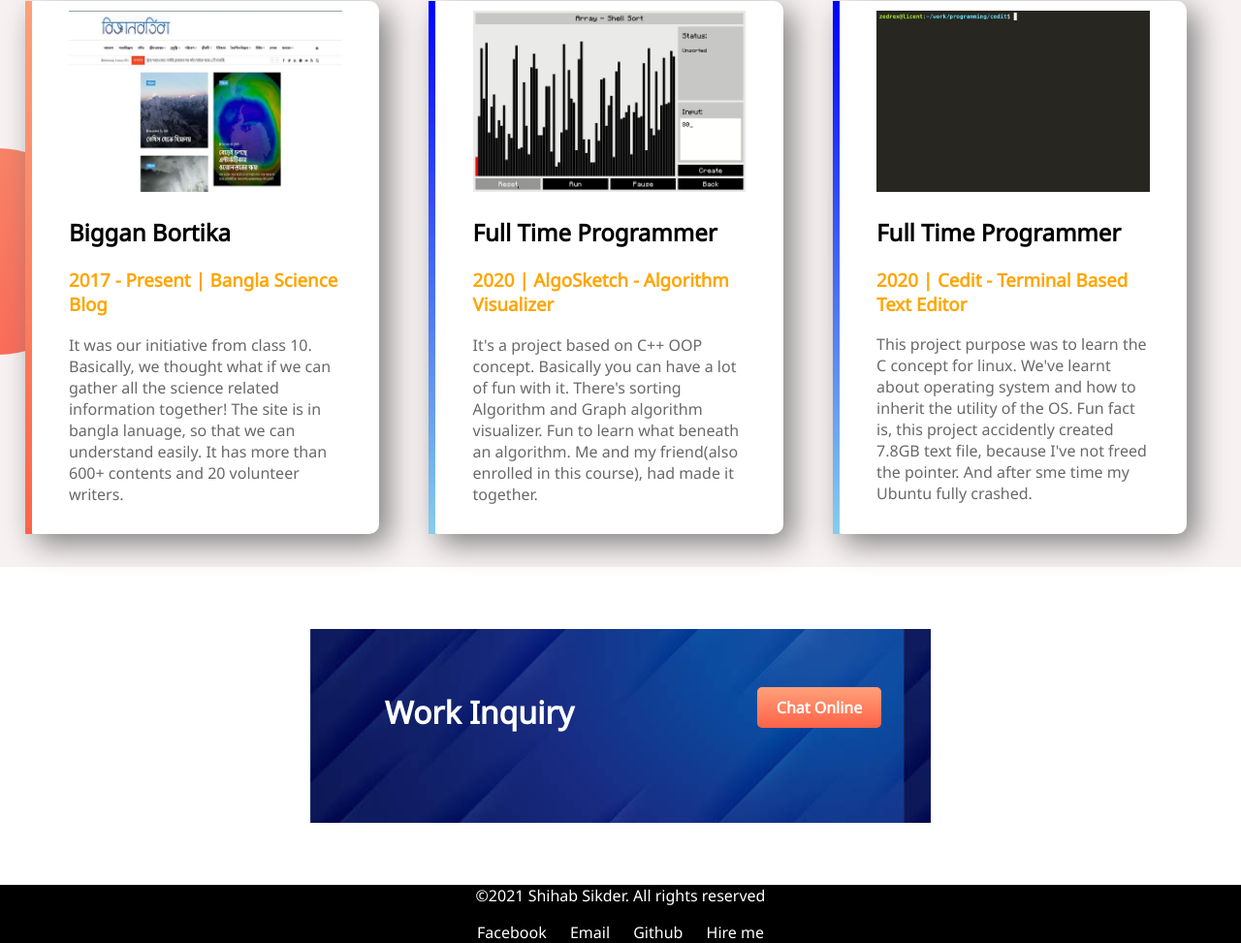
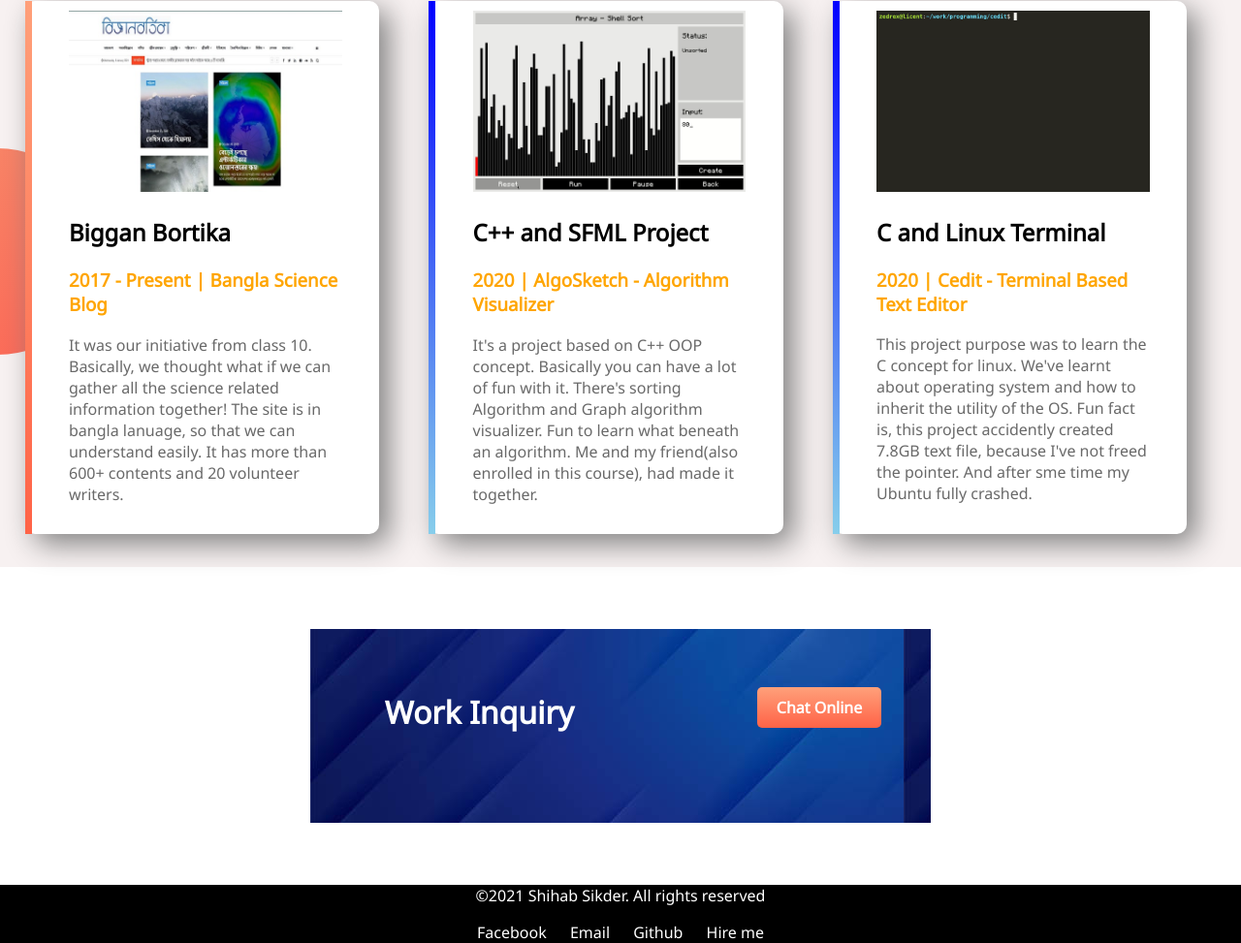
Before and after one commit to arctronic/portfolio, a plain HTML site: page index.html in a window 1280 px wide. Shown: the part 1241-2214 px from the top of the page at 97% size. Drawn offline with Linux system fonts and the light colour scheme.

Commit message:
little edit

```diff
--- a/index.html
+++ b/index.html
@@ -72,7 +72,7 @@
 
       <div class="one-third-width single-experience" id="coding">
         <img src="img/Shell-Sort-Demo.gif" alt="" />
-        <h2>Full Time Programmer</h2>
+        <h2>C++ and SFML Project</h2>
         <h3 id="name">2020 | AlgoSketch - Algorithm Visualizer</h3>
         <p>
           It's a project based on C++ OOP concept. Basically you can have a lot
@@ -84,7 +84,7 @@
 
       <div class="one-third-width single-experience" id="coding">
         <img src="img/cedit.gif" alt="" />
-        <h2>Full Time Programmer</h2>
+        <h2>C and Linux Terminal</h2>
         <h3 id="name">2020 | Cedit - Terminal Based Text Editor</h3>
         <p>
           This project purpose was to learn the C concept for linux. We've
```
